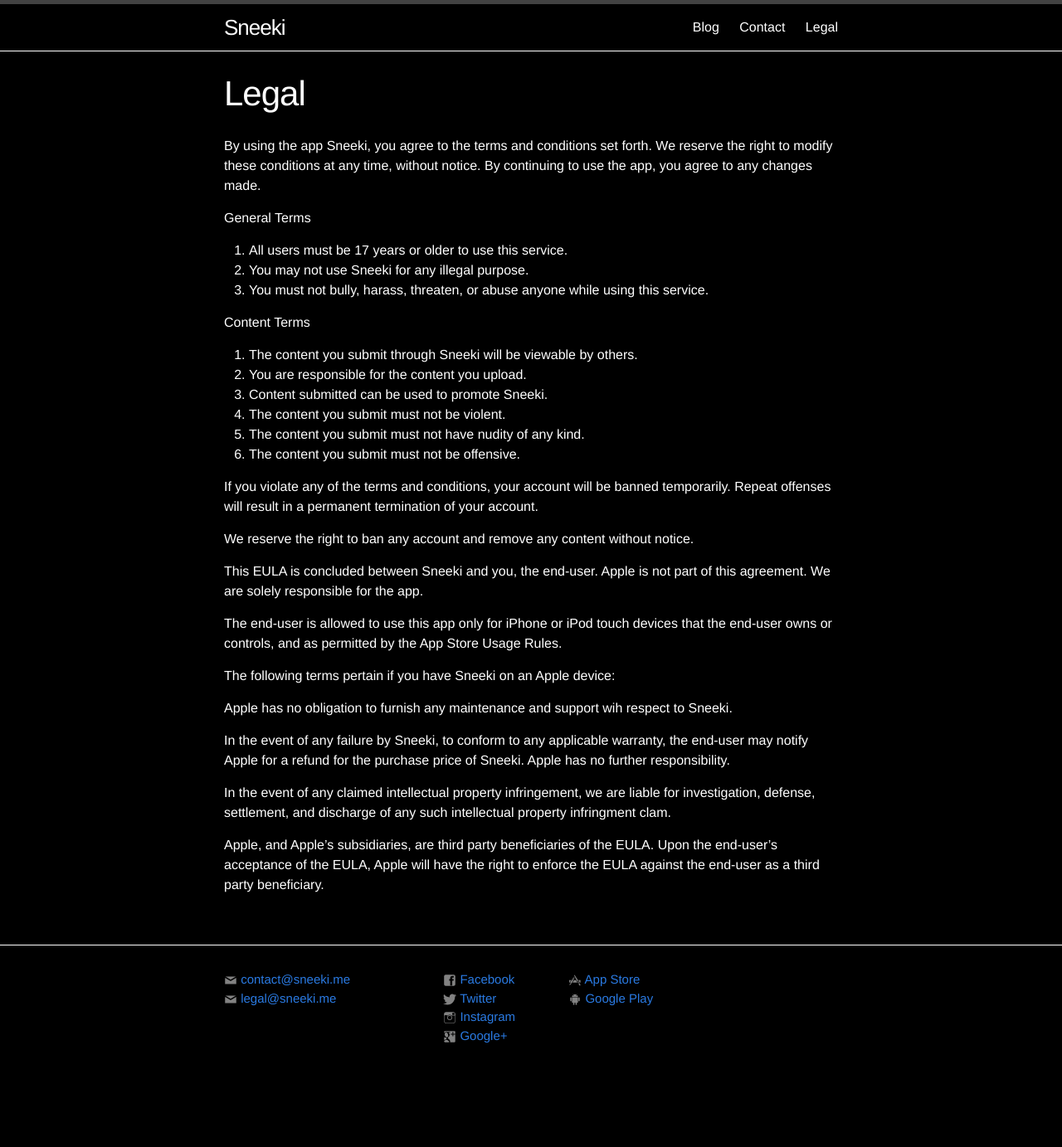
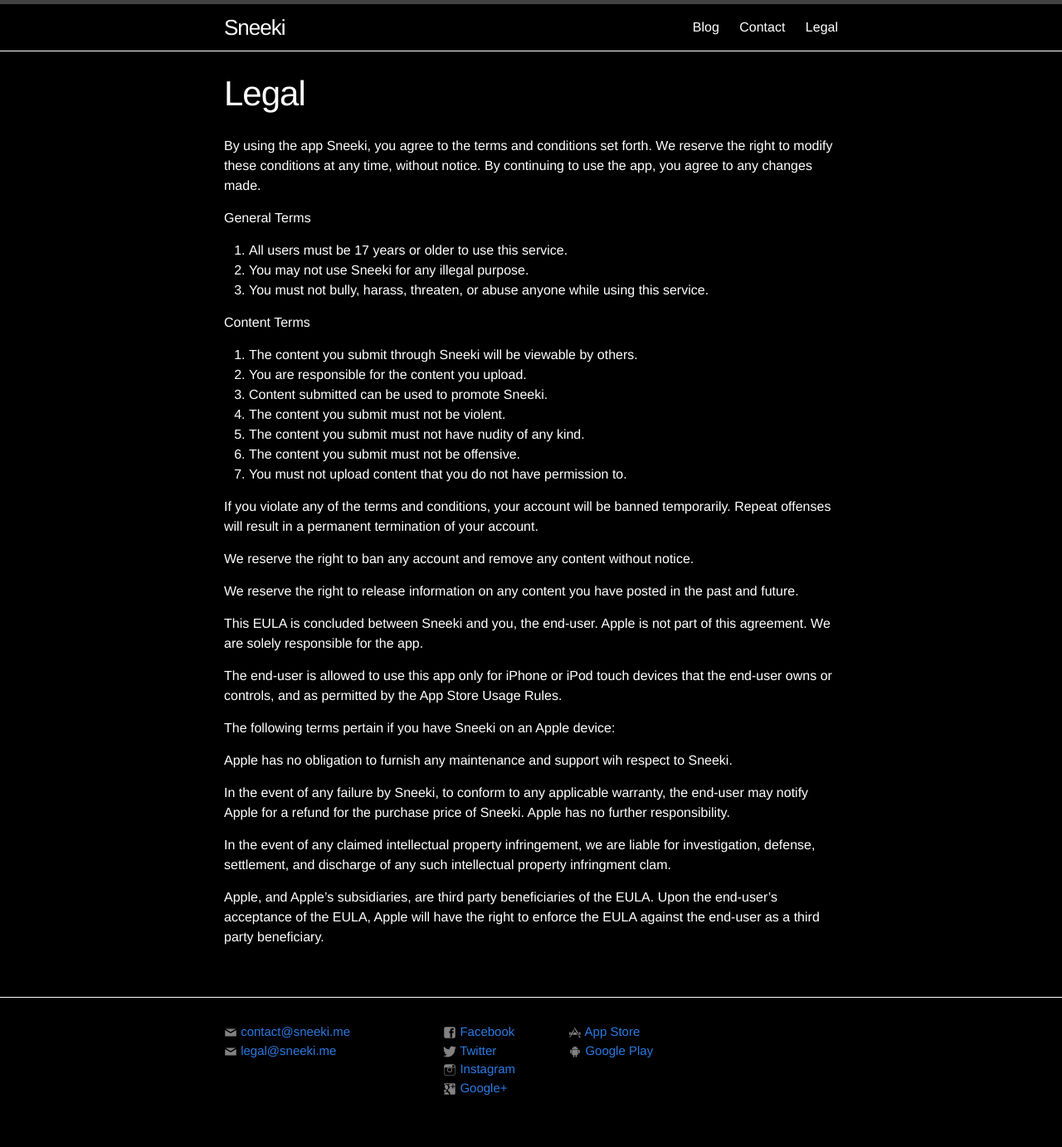
Before and after one commit to dehli/SneekiSite, a Jekyll site: the page built from legal.md, in a window 1280 px wide. Shown: the whole page at 83% size. Built offline with Jekyll 4.4.1, drawn with Linux system fonts in a browser that asks for light colours; before the commit the page ends 1320 px from its top, so only the background shows below that.

Commit message:
Added disclaimer about releasing information.

```diff
--- a/legal.md
+++ b/legal.md
@@ -21,11 +21,14 @@
 	<li>The content you submit must not be violent.</li>
 	<li>The content you submit must not have nudity of any kind.</li>
 	<li>The content you submit must not be offensive.</li>
+	<li>You must not upload content that you do not have permission to.</li>
 </ol>
 
 If you violate any of the terms and conditions, your account will be banned temporarily. Repeat offenses will result in a permanent termination of your account.
 
 We reserve the right to ban any account and remove any content without notice.
+
+We reserve the right to release information on any content you have posted in the past and future.
 
 This EULA is concluded between Sneeki and you, the end-user. Apple is not part of this agreement. We are solely responsible for the app.
 
```
